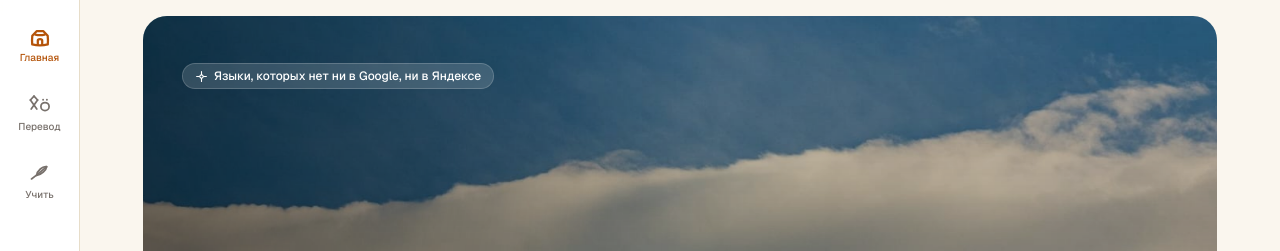
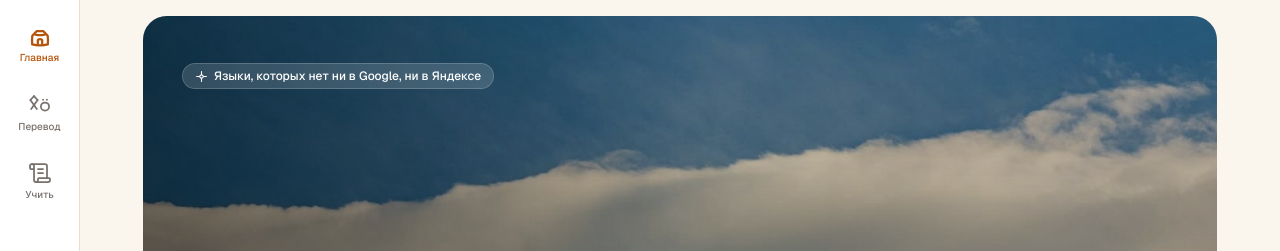
Before and after one commit to Magurin/tildes_frontend, a Next.js app: page / in a window 1280 px wide. Shown: the top 251 px of the page. Built offline with nearby package versions, Linux system fonts and the light colour scheme; no server answers; the database is empty.

Commit message:
«Учить»: иконка-перо заменена на свиток (ScrollIcon)

```diff
--- a/app/components/BottomNav.tsx
+++ b/app/components/BottomNav.tsx
@@ -5,7 +5,7 @@
 import {
   HomeIcon,
   TranslateIcon,
-  FeatherIcon,
+  ScrollIcon,
   MicIcon,
   UploadIcon,
   UserIcon,
@@ -18,7 +18,7 @@
   // «Запись» и «Загрузка» — работа с данными, видны только модераторам.
   { href: "/capture", label: "Запись", Icon: MicIcon, moderator: true },
   { href: "/upload", label: "Загрузка", Icon: UploadIcon, moderator: true },
-  { href: "/learn", label: "Учить", Icon: FeatherIcon },
+  { href: "/learn", label: "Учить", Icon: ScrollIcon },
 ];
 
 // «Профиль» закреплён внизу панели, отдельно от основной навигации.
--- a/app/components/icons.tsx
+++ b/app/components/icons.tsx
@@ -47,14 +47,13 @@
   </svg>
 );
 
-export const FeatherIcon = (p: P) => (
+export const ScrollIcon = (p: P) => (
   <svg {...base} {...p}>
-    {/* Quill: slender vane with a central shaft running through to a bare nib */}
-    <g transform="rotate(40 12 12)">
-      <path d="M13 3C12 9 11 16 9.3 22" />
-      <path d="M13 3C9.5 5 8.3 12 11 16" />
-      <path d="M13 3C15 5.5 14 12.5 11 16" />
-    </g>
+    {/* Scroll/parchment with two text lines */}
+    <path d="M15 12h-5" />
+    <path d="M15 8h-5" />
+    <path d="M19 17V5a2 2 0 0 0-2-2H4" />
+    <path d="M8 21h12a2 2 0 0 0 2-2v-1a1 1 0 0 0-1-1H11a1 1 0 0 0-1 1v1a2 2 0 1 1-4 0V5a2 2 0 1 0-4 0v2a1 1 0 0 0 1 1h3" />
   </svg>
 );
 
```
